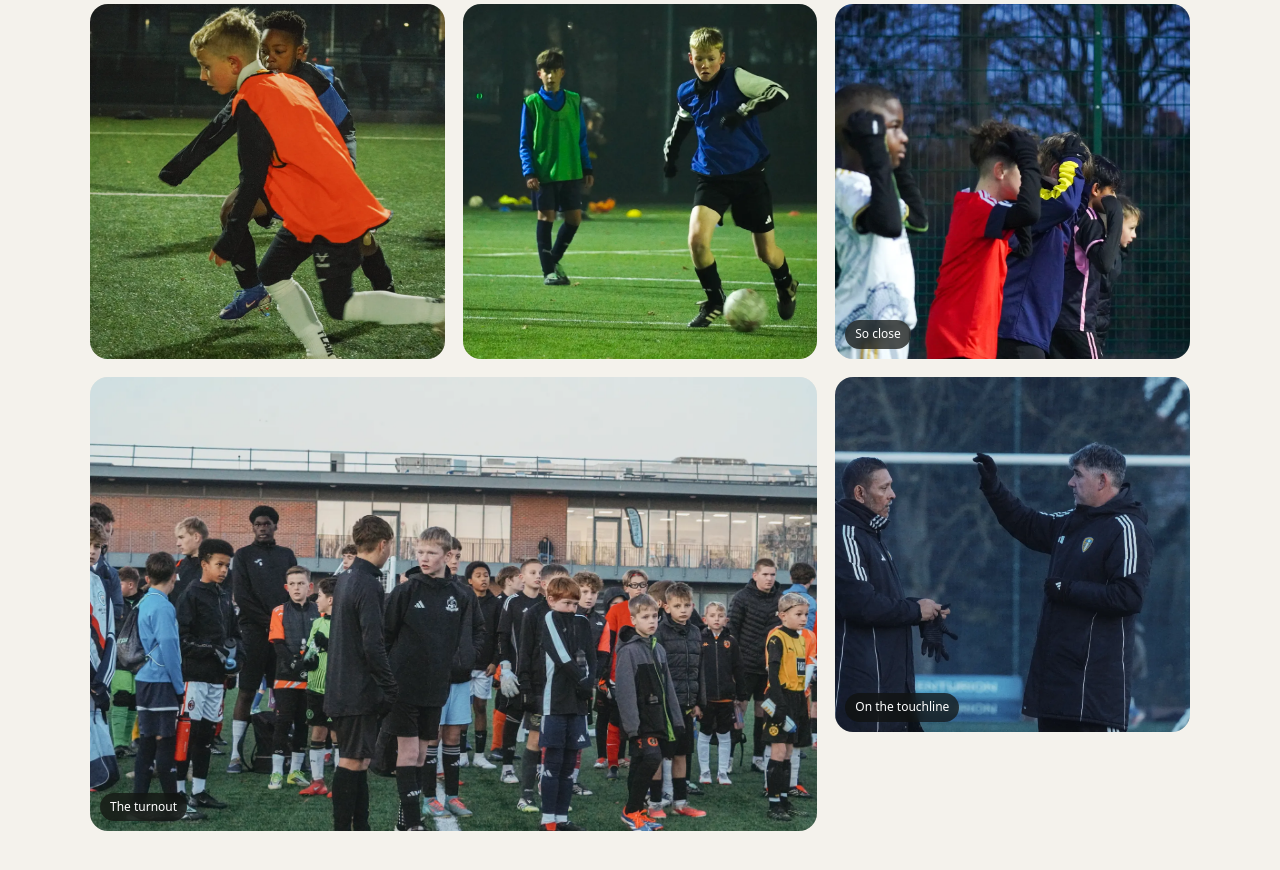
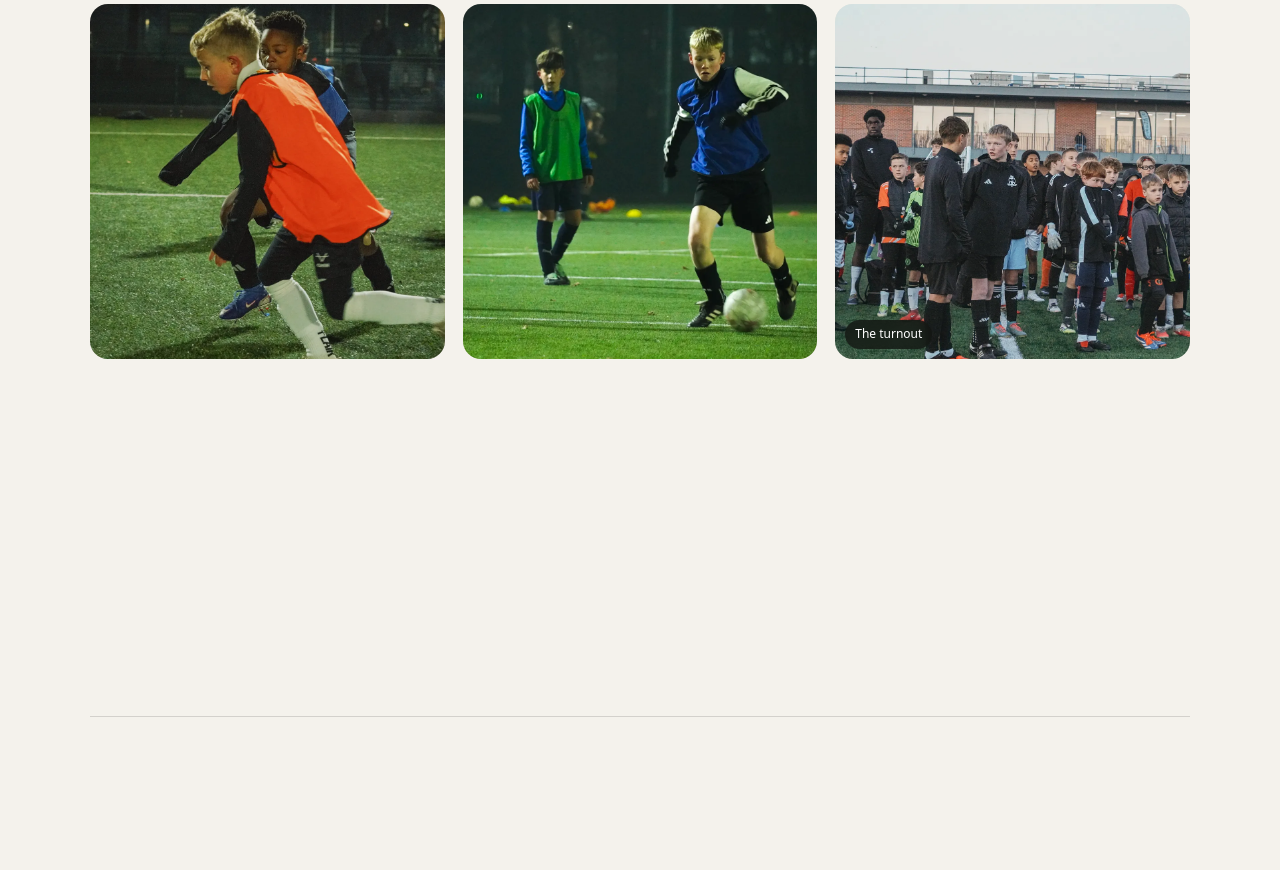
Before and after one commit to GPU97/gpu97.github.io, a plain HTML site: page index.html in a window 1280 px wide. Shown: the part 9898-10768 px from the top of the page. Drawn offline with nearby package versions, Linux system fonts and the light colour scheme.

Commit message:
Add files via upload

```diff
--- a/index.html
+++ b/index.html
@@ -286,9 +286,7 @@
         <figure class="shot"><img src="assets/img/pye-shot-1.webp" alt="PYE coach briefing a group of young players before the trial" loading="lazy"><figcaption>The briefing</figcaption></figure>
         <figure class="shot"><img src="assets/img/pye-shot-2.webp" alt="Young player in an orange bib striking the ball under the floodlights" loading="lazy"></figure>
         <figure class="shot"><img src="assets/img/pye-shot-3.webp" alt="Player in a blue bib dribbling the ball at night" loading="lazy"></figure>
-        <figure class="shot"><img src="assets/img/pye-shot-4.webp" alt="Young players reacting with hands on their heads after a near miss" loading="lazy"><figcaption>So close</figcaption></figure>
-        <figure class="shot wide"><img src="assets/img/pye-shot-5.webp" alt="Large group of young players gathered on the pitch for the trial" loading="lazy"><figcaption>The turnout</figcaption></figure>
-        <figure class="shot"><img src="assets/img/pye-shot-6.webp" alt="Two coaches talking tactics on the touchline" loading="lazy"><figcaption>On the touchline</figcaption></figure>
+        <figure class="shot"><img src="assets/img/pye-shot-5.webp" alt="Large group of young players gathered on the pitch for the trial" loading="lazy"><figcaption>The turnout</figcaption></figure>
       </div>
     </div>
   </div>
```
